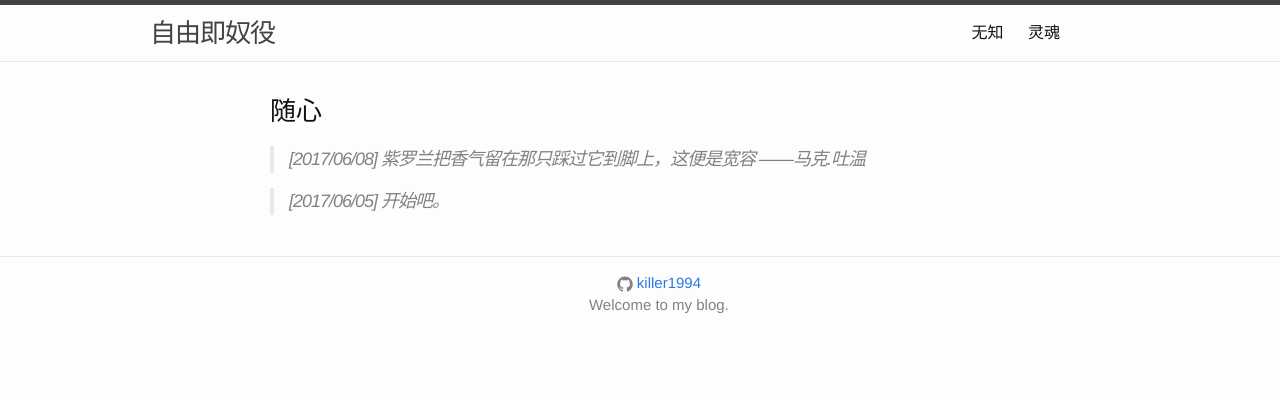
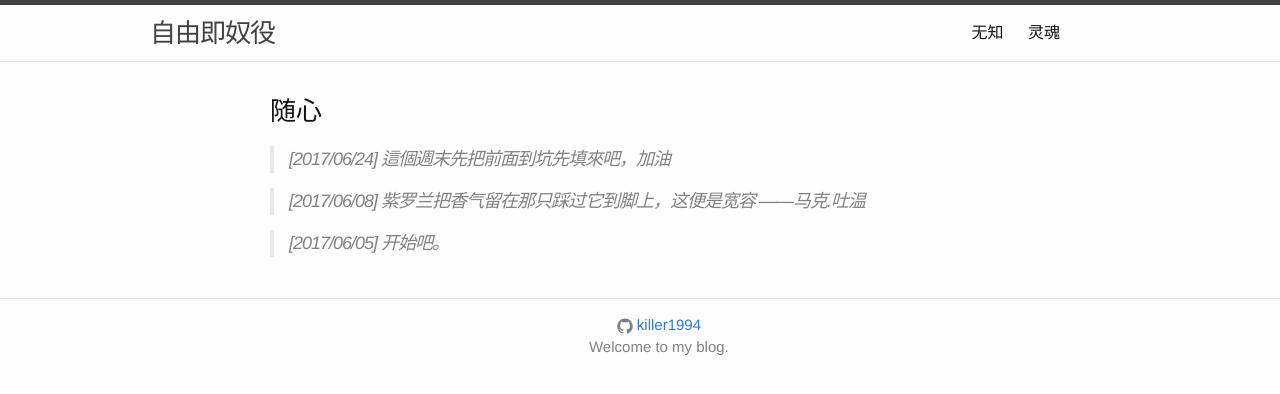
Before and after one commit to wqwljz/killer1994.github.io, a Jekyll site: the page built from k.md, in a window 1280 px wide. Shown: the top 394 px of the page. Built offline with Jekyll 4.4.1, drawn with Linux system fonts in a browser that asks for light colours.

Commit message:
follow mind +1

```diff
--- a/k.md
+++ b/k.md
@@ -7,6 +7,8 @@ permalink: /think/
 
 <div class="wrapper">
 <h3>随心</h3>
+
+<blockquote>[2017/06/24] 這個週末先把前面到坑先填來吧，加油</blockquote>
 <blockquote>[2017/06/08] 紫罗兰把香气留在那只踩过它到脚上，这便是宽容	——马克.吐温</blockquote>
 <blockquote>[2017/06/05] 开始吧。</blockquote>
 
```
